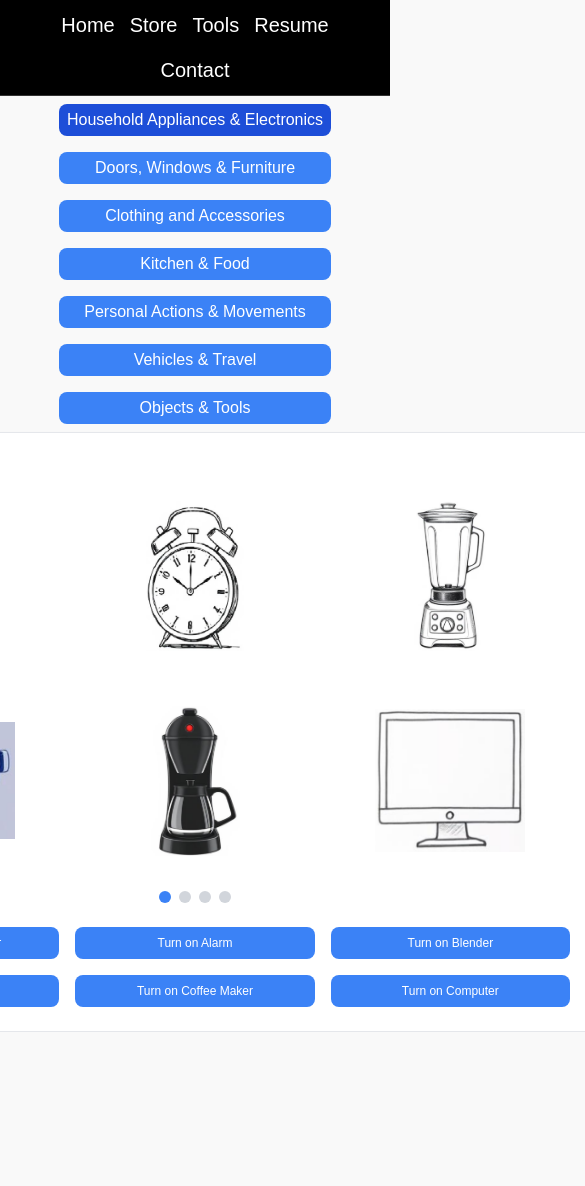
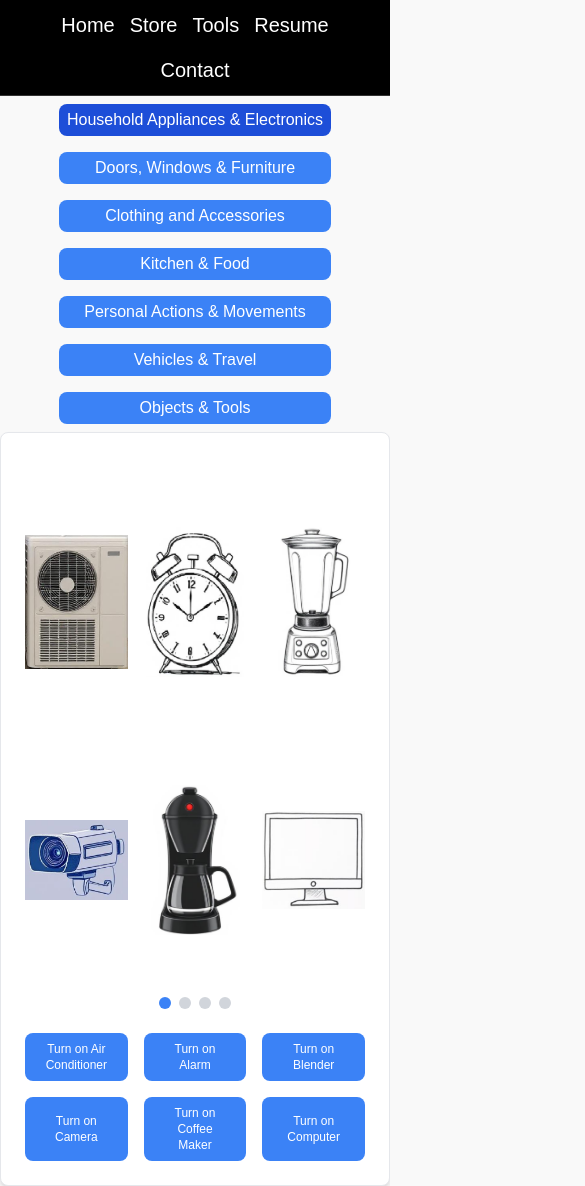
Before and after one commit to teachtudor/main, a Next.js app: page /blog/11 in a window 390 px wide. Shown: the whole page, 585 px wide, since content can reach past the window. Before the commit the page ends 1032 px from the top, so only its background shows below. Built offline with nearby package versions, Linux system fonts and the light colour scheme.

Commit message:
phone width

```diff
--- a/src/app/blog/11/page.js
+++ b/src/app/blog/11/page.js
@@ -3355,7 +3355,9 @@ export default function Kitchen() {
         </div>
 
         {/* <div className="flex flex-col items-center justify-center w-full max-w-4xl bg-white p-6 border rounded-lg shadow-md"> */}
-        <div className="flex flex-col items-center justify-center w-[800px] h-[600px] bg-white p-6 border rounded-lg shadow-md">
+        {/* <div className="flex flex-col items-center justify-center w-[800px] h-[600px] bg-white p-6 border rounded-lg shadow-md"> */}
+        <div className="flex flex-col items-center justify-center w-full max-w-[800px] min-h-[600px] bg-white p-6 border rounded-lg shadow-md">
+
           <div className="grid grid-cols-3 gap-4 mt-6 w-full h-[500px] justify-items-center place-items-center">
             {currentItems.map((item, index) => {
               const keyBase = item.name.toLowerCase().replace(/ /g, '');
```
